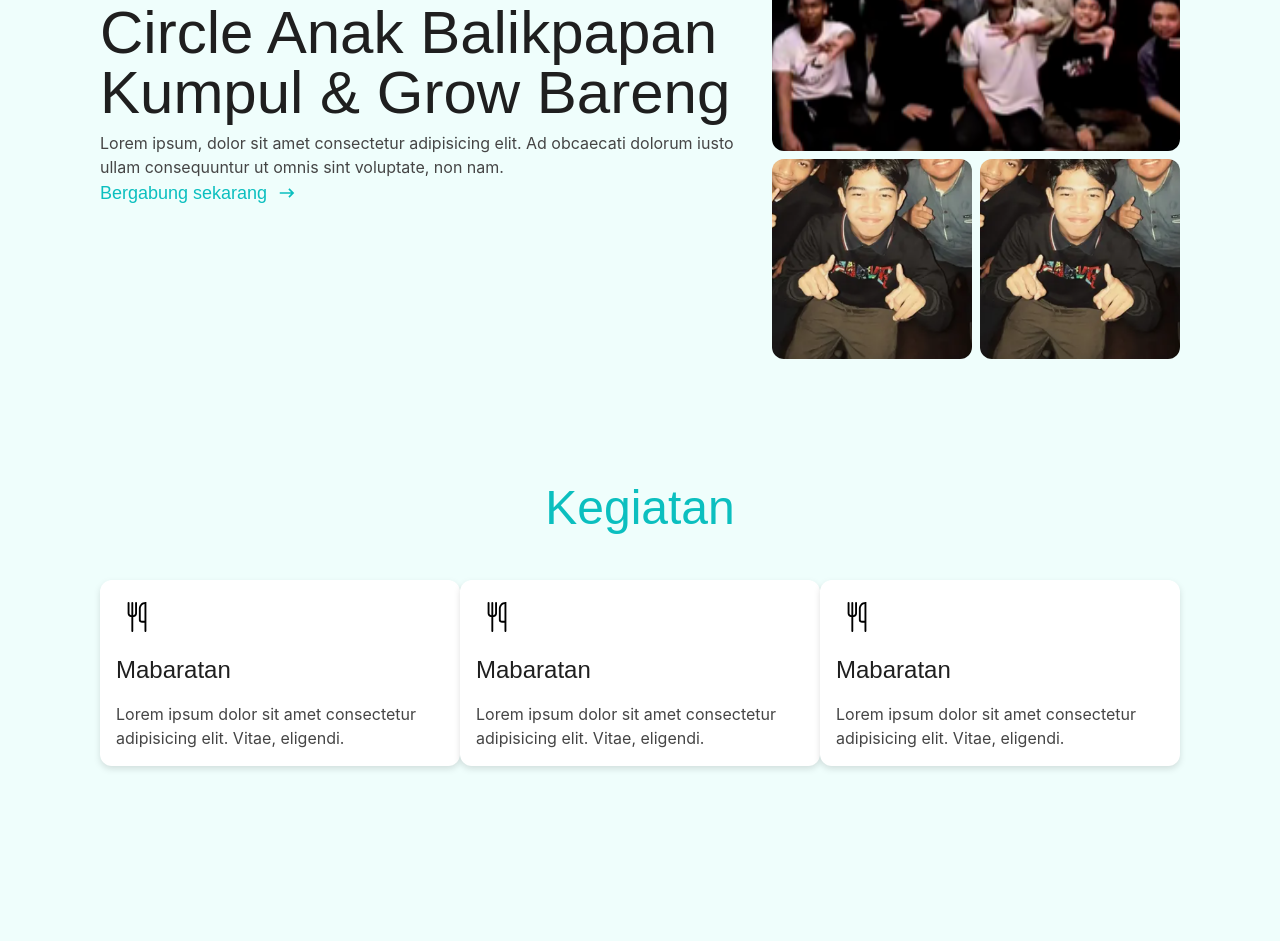
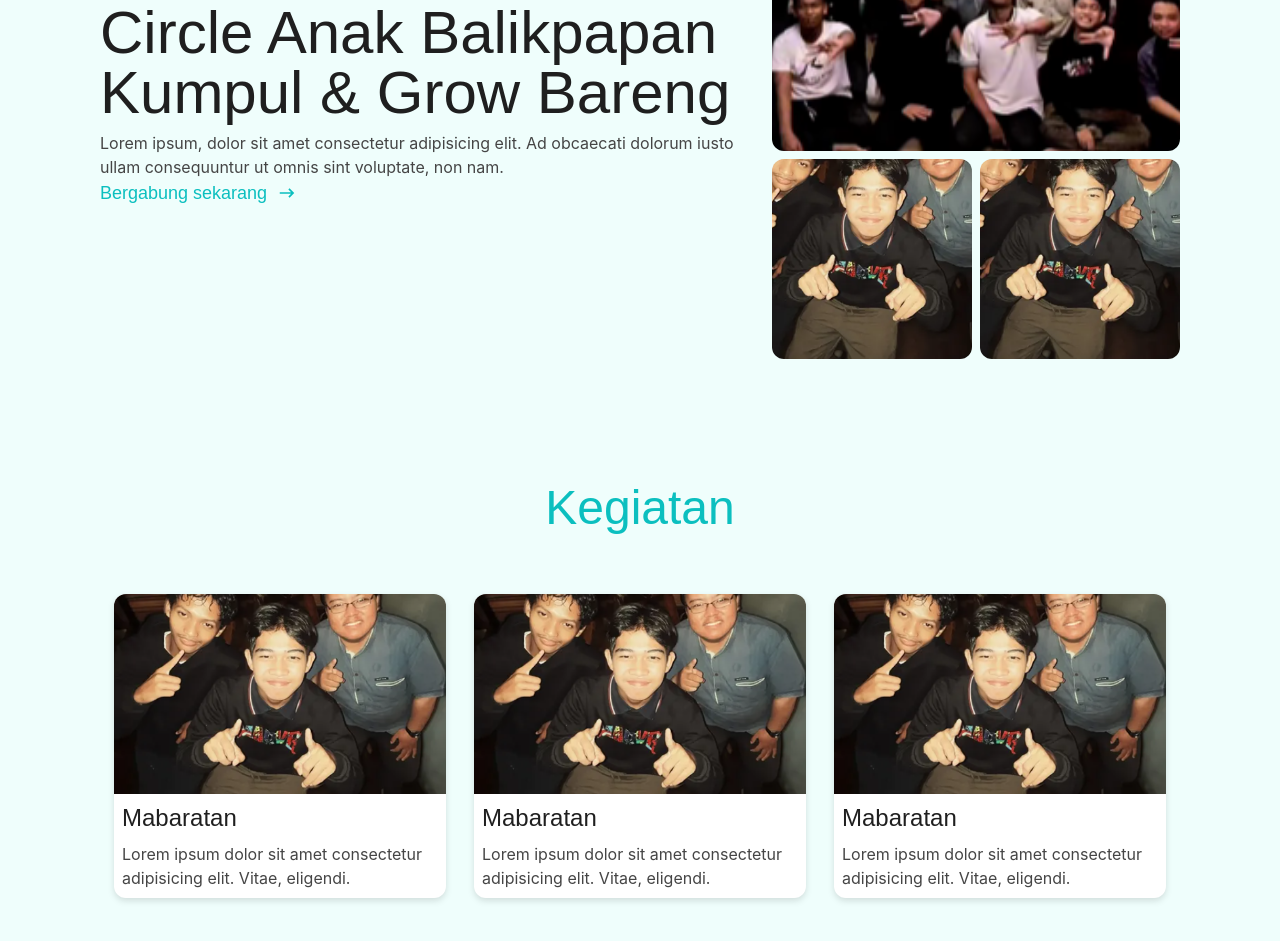
Before and after one commit to VandyRzky/apani, a website: page src/index.html in a window 1280 px wide. Shown: the part 249-1190 px from the top of the page. Before the commit the page ends 1140 px from the top, so only its background shows below. Drawn offline with Linux system fonts and the light colour scheme.

Commit message:
style: mengubah tampilan pada service section

```diff
--- a/src/index.html
+++ b/src/index.html
@@ -49,7 +49,23 @@
     <div class="lg:max-w-full min-w-full flex justify-between">
 
       <!-- menu 1 -->
-      <div class="lg:p-4 lg:max-w-[300px] xl:max-w-[400px] flex flex-col gap-4 bg-white rounded-xl drop-shadow-md group lg:hover:bg-primary transition-all duration-400">
+
+      <div class="lg:max-w-[300px] xl:max-w-[400px] box-border rounded-xl overflow-hidden bg-white drop-shadow-md m-3.5 group lg:hover:scale-110 transition-all duration-300">
+    <div class="w-full max-h-[200px] overflow-hidden">
+      <img class="scale-125 object-cover group-hover:scale-105 transition-all duration-300" src="../res/contohGambar2.png" alt="ini gambar">
+    </div>
+    <div class="lg:p-2 flex flex-col gap-2">
+      <h3 class="font-poppins text-2xl text-text-color">
+Mabaratan
+        </h3>
+        <p class="font-inter text-[16px] text-text-color-800">
+Lorem ipsum dolor sit amet consectetur adipisicing elit. Vitae, eligendi.
+        </p>
+    </div>
+   </div>
+
+
+      <!-- <div class="lg:p-4 lg:max-w-[300px] xl:max-w-[400px] flex flex-col gap-4 bg-white rounded-xl drop-shadow-md group lg:hover:bg-primary transition-all duration-400">
         <div class="rounded-full p-1.5 w-fit bg-white">
           <svg xmlns="http://www.w3.org/2000/svg" width="30" height="30" viewBox="0 0 2048 2048"><path fill="currentColor" d="M960 0q26 0 45 19t19 45v704q0 53-20 99t-55 81t-82 55t-99 21v960q0 26-19 45t-45 19t-45-19t-19-45v-960q-53 0-99-20t-81-55t-55-81t-21-100V64q0-26 19-45t45-19t45 19t19 45v704q0 27 10 50t27 40t41 28t50 10V64q0-26 19-45t45-19t45 19t19 45v832q27 0 50-10t40-27t28-41t10-50V64q0-26 19-45t45-19m704 0v1984q0 26-19 45t-45 19t-45-19t-19-45v-576q-37 0-80 1t-85-1t-82-12t-70-31t-49-57t-18-92V448q0-93 35-174t96-142t142-96t175-36zm-128 134q-56 11-102 40t-81 72t-54 93t-19 109v768q0 26 19 45t45 19h192z"/></svg>
         </div>
@@ -59,40 +75,44 @@ Mabaratan
         <p class="font-inter text-[16px] text-text-color-800 group-hover:text-white">
 Lorem ipsum dolor sit amet consectetur adipisicing elit. Vitae, eligendi.
         </p>
-      </div>
+      </div> -->
 
 <!-- menu 2 -->
 
-      <div class="lg:p-4 lg:max-w-[300px] xl:max-w-[400px] flex flex-col gap-4 bg-white rounded-xl drop-shadow-md group lg:hover:bg-primary transition-all duration-400">
-        <div class="rounded-full p-1.5 w-fit bg-white">
-          <svg xmlns="http://www.w3.org/2000/svg" width="30" height="30" viewBox="0 0 2048 2048"><path fill="currentColor" d="M960 0q26 0 45 19t19 45v704q0 53-20 99t-55 81t-82 55t-99 21v960q0 26-19 45t-45 19t-45-19t-19-45v-960q-53 0-99-20t-81-55t-55-81t-21-100V64q0-26 19-45t45-19t45 19t19 45v704q0 27 10 50t27 40t41 28t50 10V64q0-26 19-45t45-19t45 19t19 45v832q27 0 50-10t40-27t28-41t10-50V64q0-26 19-45t45-19m704 0v1984q0 26-19 45t-45 19t-45-19t-19-45v-576q-37 0-80 1t-85-1t-82-12t-70-31t-49-57t-18-92V448q0-93 35-174t96-142t142-96t175-36zm-128 134q-56 11-102 40t-81 72t-54 93t-19 109v768q0 26 19 45t45 19h192z"/></svg>
-        </div>
-        <h3 class="font-poppins text-2xl text-text-color group-hover:text-white">
+<div class="lg:max-w-[300px] xl:max-w-[400px] box-border rounded-xl overflow-hidden bg-white drop-shadow-md m-3.5 group lg:hover:scale-110 transition-all duration-300">
+    <div class="w-full max-h-[200px] overflow-hidden">
+      <img class="scale-125 object-cover group-hover:scale-105 transition-all duration-300" src="../res/contohGambar2.png" alt="ini gambar">
+    </div>
+    <div class="lg:p-2 flex flex-col gap-2">
+      <h3 class="font-poppins text-2xl text-text-color">
 Mabaratan
         </h3>
-        <p class="font-inter text-[16px] text-text-color-800 group-hover:text-white">
+        <p class="font-inter text-[16px] text-text-color-800">
 Lorem ipsum dolor sit amet consectetur adipisicing elit. Vitae, eligendi.
         </p>
-      </div>
+    </div>
+   </div>
 
 <!-- menu 3 -->
 
-      <div class="lg:p-4 lg:max-w-[300px] xl:max-w-[400px] flex flex-col gap-4 bg-white rounded-xl drop-shadow-md group lg:hover:bg-primary transition-all duration-400">
-        <div class="rounded-full p-1.5 w-fit bg-white">
-          <svg xmlns="http://www.w3.org/2000/svg" width="30" height="30" viewBox="0 0 2048 2048"><path fill="currentColor" d="M960 0q26 0 45 19t19 45v704q0 53-20 99t-55 81t-82 55t-99 21v960q0 26-19 45t-45 19t-45-19t-19-45v-960q-53 0-99-20t-81-55t-55-81t-21-100V64q0-26 19-45t45-19t45 19t19 45v704q0 27 10 50t27 40t41 28t50 10V64q0-26 19-45t45-19t45 19t19 45v832q27 0 50-10t40-27t28-41t10-50V64q0-26 19-45t45-19m704 0v1984q0 26-19 45t-45 19t-45-19t-19-45v-576q-37 0-80 1t-85-1t-82-12t-70-31t-49-57t-18-92V448q0-93 35-174t96-142t142-96t175-36zm-128 134q-56 11-102 40t-81 72t-54 93t-19 109v768q0 26 19 45t45 19h192z"/></svg>
-        </div>
-        <h3 class="font-poppins text-2xl text-text-color group-hover:text-white">
+<div class="lg:max-w-[300px] xl:max-w-[400px] box-border rounded-xl overflow-hidden bg-white drop-shadow-md m-3.5 group lg:hover:scale-110 transition-all duration-300">
+    <div class="w-full max-h-[200px] overflow-hidden">
+      <img class="scale-125 object-cover group-hover:scale-105 transition-all duration-300" src="../res/contohGambar2.png" alt="ini gambar">
+    </div>
+    <div class="lg:p-2 flex flex-col gap-2">
+      <h3 class="font-poppins text-2xl text-text-color">
 Mabaratan
         </h3>
-        <p class="font-inter text-[16px] text-text-color-800 group-hover:text-white">
+        <p class="font-inter text-[16px] text-text-color-800">
 Lorem ipsum dolor sit amet consectetur adipisicing elit. Vitae, eligendi.
         </p>
-      </div>
-
+    </div>
+   </div>
 
     </div>
    </section>
 
 
+
 </body>
 </html>
```
Also changed, not shown: src/output.css.
